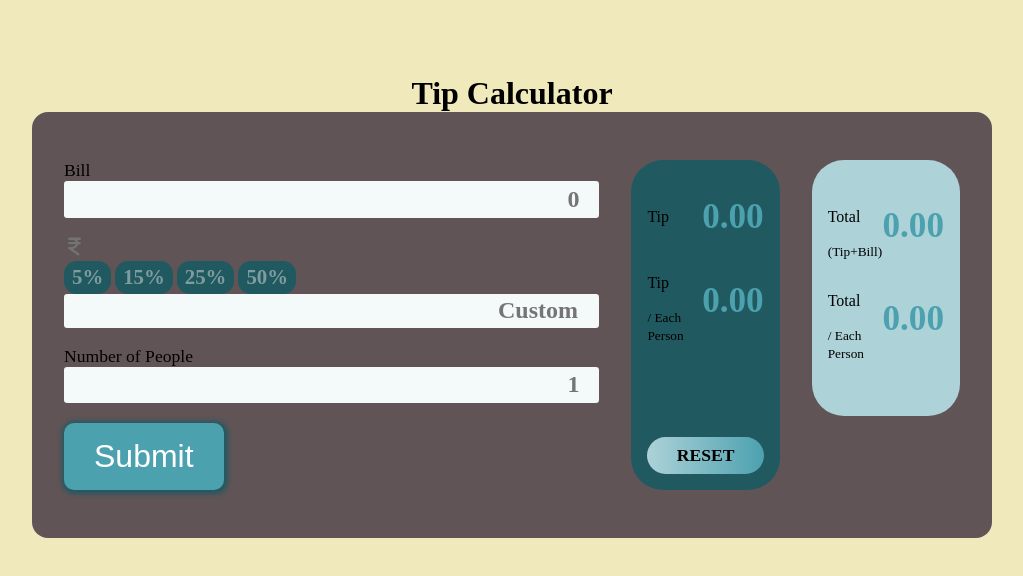
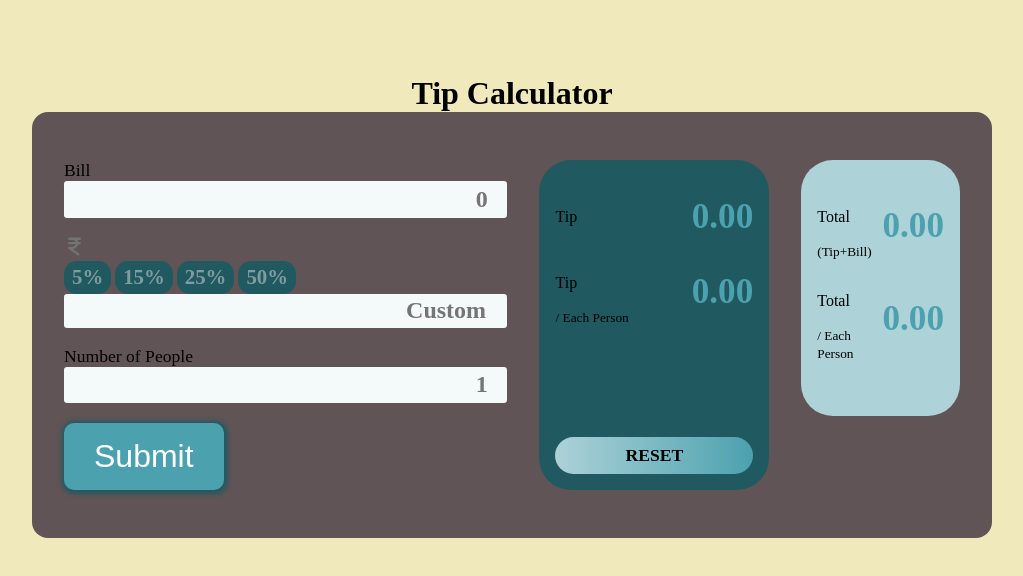
Before and after one commit to iAdityarajpurohit/Tip-calculator, a plain HTML site: page index.html in a window 1280 px wide. Shown: the whole page, without its empty margins (128-1151 px from the left). Drawn offline with Linux system fonts and the light colour scheme.

Commit message:
Update style.css

```diff
--- a/style.css
+++ b/style.css
@@ -54,7 +54,7 @@ body {
     --font-size: 1.5rem;
 }
 .results-container {
-    width: 12vw;
+    width: 22vw;
     background: var(--very-dark-cyan);
     border-radius: 2rem;
     padding: 2rem 1rem 1rem;
@@ -63,7 +63,7 @@ body {
     gap: 1rem;
 }
 .results-container2 {
-    width: 12vw;
+    width: 15vw;
     height: 32vh;
     /* background: var(--very-dark-cyan); */
     background-color: #add2d8;
```
